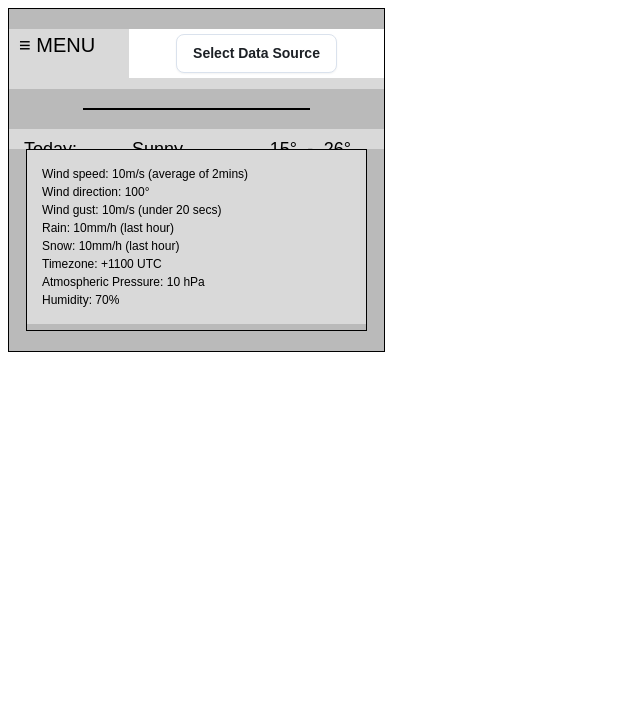
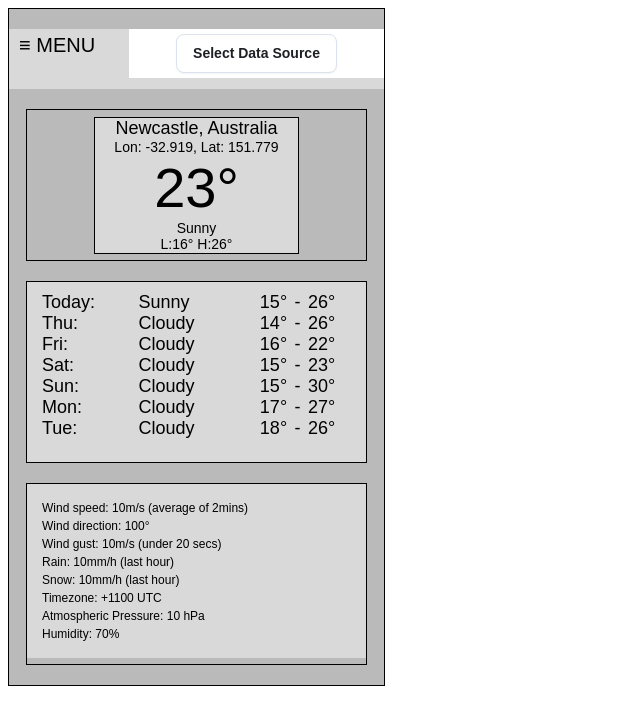
Before and after one commit to jdolphin5/SkyCast, a React app in the folder client/: page / in a window 1280 px wide. Shown: the top 724 px of the page, without its empty margins (0-640 px from the left). Built offline with nearby package versions, Linux system fonts and the light colour scheme.

Commit message:
Define own height

```diff
--- a/client/src/Components/OneWeekForecast.tsx
+++ b/client/src/Components/OneWeekForecast.tsx
@@ -2,6 +2,14 @@ import React from "react";
 
 const OneWeekForecast: React.FC = () => {
   return (
+    <div
+      style={{
+        margin: "auto",
+        width: "339px",
+        height: "180px",
+        border: "1px solid black",
+      }}
+    >
       <div
         style={{
           position: "relative",
@@ -116,6 +124,7 @@ const OneWeekForecast: React.FC = () => {
           </div>
         </div>
       </div>
+    </div>
   );
 };
 
--- a/client/src/Components/Summary.tsx
+++ b/client/src/Components/Summary.tsx
@@ -2,6 +2,14 @@ import React from "react";
 
 const Summary: React.FC = () => {
   return (
+    <div
+      style={{
+        margin: "auto",
+        width: "339px",
+        height: "150px",
+        border: "1px solid black",
+      }}
+    >
       <div
         style={{
           position: "relative",
@@ -42,19 +50,32 @@ const Summary: React.FC = () => {
             Lon: -32.919, Lat: 151.779
           </div>
           <div
-          style={{ fontSize: "56px", marginLeft: "auto", marginRight: "auto" }}
+            style={{
+              fontSize: "56px",
+              marginLeft: "auto",
+              marginRight: "auto",
+            }}
           >
             23°
           </div>
           <div
-          style={{ fontSize: "14px", marginLeft: "auto", marginRight: "auto" }}
+            style={{
+              fontSize: "14px",
+              marginLeft: "auto",
+              marginRight: "auto",
+            }}
           >
             Sunny
           </div>
           <div
-          style={{ fontSize: "14px", marginLeft: "auto", marginRight: "auto" }}
+            style={{
+              fontSize: "14px",
+              marginLeft: "auto",
+              marginRight: "auto",
+            }}
           >
             L:16° H:26°
+          </div>
         </div>
       </div>
     </div>
```
Lines whose indentation alone changed are shown as unchanged.
